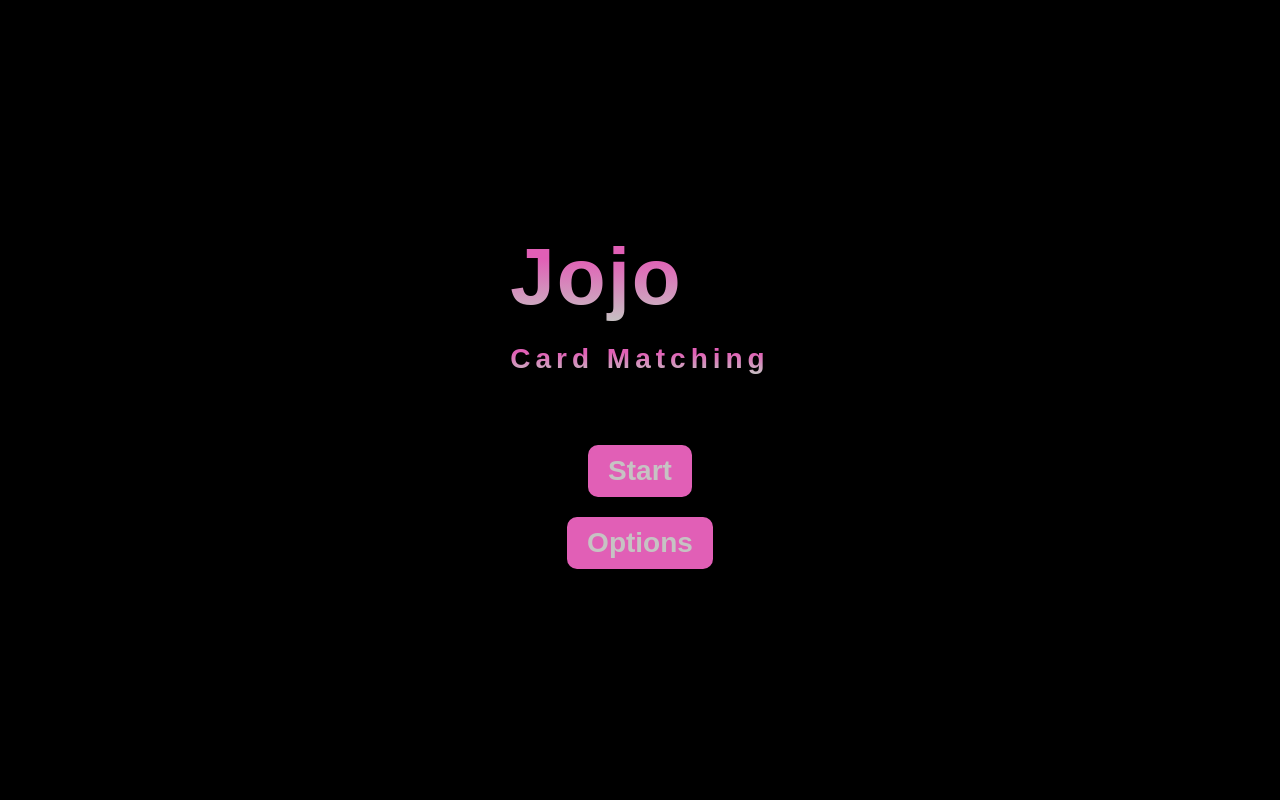
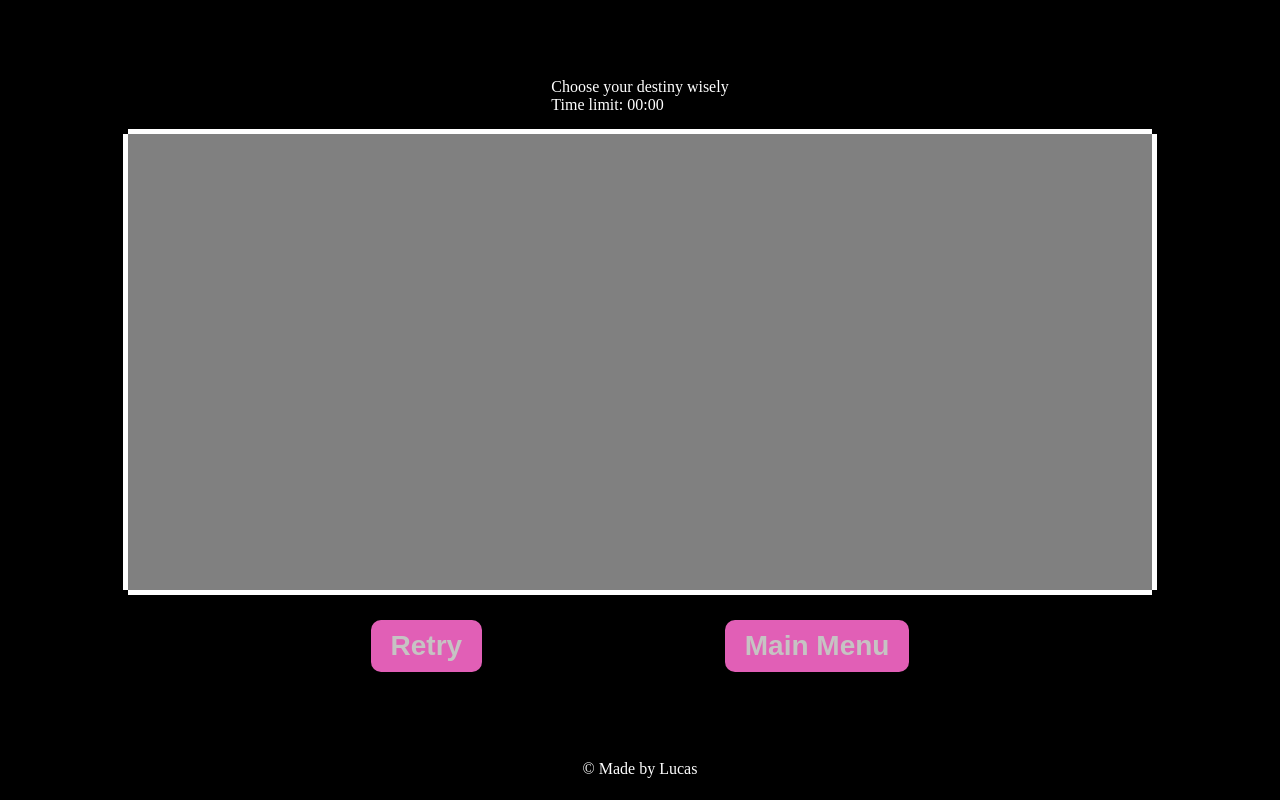
Before and after one commit to Nibirutta/jojo-card-game, a plain HTML site: page index.html in a window 1280 px wide. Drawn offline with Linux system fonts and the light colour scheme.

Commit message:
Basic board done in css

```diff
--- /dev/null
+++ b/css/board.css
@@ -0,0 +1,27 @@
+.board-conteiner {
+    display: flex;
+    flex-direction: column;
+    justify-content: center;
+    align-items: center;
+    width: 80%;
+    gap: 20px;
+}
+
+#card-board {
+    display: grid;
+    width: 100%;
+    height: 60%;
+    background-color: gray;
+    box-shadow: -5px 0px 0px 0px white,
+        5px 0px 0px 0px white,
+        0px -5px 0px 0px white,
+        0px 5px 0px 0px white;
+    grid-template-columns: repeat(3, 1fr);
+}
+
+#board-options {
+    display: flex;
+    justify-content: space-evenly;
+    width: 100%;
+    padding: 10px 20px;
+}
--- /dev/null
+++ b/css/footer.css
@@ -0,0 +1,5 @@
+#main-footer {
+    display: flex;
+    height: 5vh;
+    justify-content: center;
+}
--- a/css/main.css
+++ b/css/main.css
@@ -4,20 +4,37 @@
 }
 
 body {
-    display: flex;
-    justify-content: center;
     background-color: black;
-    /*
-    background-image:
-        linear-gradient(rgba(0, 0, 0, 0.25), rgba(0, 0, 0, 0.25)),
-        var(--background-image);
-    */
-    background-size: cover;
     color: white;
     width: 100vw;
     height: 100vh;
 }
 
-.hidden {
-    display: none;
+#main-display {
+    display: flex;
+    justify-content: center;
+    height: 95vh;
+    /*
+    background-image:
+        linear-gradient(rgba(0, 0, 0, 0.25), rgba(0, 0, 0, 0.25)),
+        var(--background-image);
+    background-size: cover;
+    */
 }
+
+.standard-button {
+    background-color: var(--primary-color);
+    border-radius: 10px;
+    font-size: 1.75rem;
+    font-weight: 700;
+    color: var(--tertiary-color);
+    font-family: var(--main-font);
+    padding: 10px 20px;
+    border: 0px;
+    cursor: pointer;
+}
+
+.standard-button:hover {
+    background-color: var(--hover-button-color);
+    transition: 0.3s;
+}
--- /dev/null
+++ b/css/mediaqueries.css
@@ -0,0 +1,3 @@
+.hidden {
+    display: none;
+}
--- a/css/menu.css
+++ b/css/menu.css
@@ -1,6 +1,6 @@
 /* MENU PRINCIPAL */
 
-.main-conteiner {
+.menu-conteiner {
     display: flex;
     flex-direction: column;
     justify-content: center;
@@ -8,24 +8,24 @@
     width: 70%;
 }
 
-.main-conteiner #title {
+.menu-conteiner #title {
     font-family: var(--title-font);
     color: var(--primary-color);
 }
 
-.main-conteiner #title h1 {
+.menu-conteiner #title h1 {
     font-size: 5rem;
     margin-bottom: 20px;
     letter-spacing: 2px;
 }
 
-.main-conteiner #title h3 {
+.menu-conteiner #title h3 {
     font-size: 1.75rem;
     letter-spacing: 5px;
     margin-bottom: 60px;
 }
 
-.main-conteiner #title h1, h3 {
+.menu-conteiner #title h1, h3 {
     background-image: linear-gradient(to top, var(--tertiary-color), var(--primary-color) 70%);
     background-clip: text;
     -webkit-background-clip: text;
@@ -39,20 +39,3 @@
     align-items: center;
     gap: 20px;
 }
-
-.standard-button {
-    background-color: var(--primary-color);
-    border-radius: 10px;
-    font-size: 1.75rem;
-    font-weight: 700;
-    color: var(--tertiary-color);
-    font-family: var(--main-font);
-    padding: 10px 20px;
-    border: 0px;
-    cursor: pointer;
-}
-
-.standard-button:hover {
-    background-color: var(--hover-button-color);
-    transition: 0.3s;
-}
--- a/index.html
+++ b/index.html
@@ -6,10 +6,14 @@
     <link rel="stylesheet" href="css/vars.css">
     <link rel="stylesheet" href="css/main.css">
     <link rel="stylesheet" href="css/menu.css">
+    <link rel="stylesheet" href="css/board.css">
+    <link rel="stylesheet" href="css/footer.css">
+    <link rel="stylesheet" href="css/mediaqueries.css">
     <title>Jojo Card Matching Game</title>
 </head>
     <body>
-        <div id="menu" class="main-conteiner">
+        <main id="main-display" class="">
+            <div id="menu" class="menu-conteiner hidden">
                 <div id="title">
                     <h1>Jojo</h1>
                     <h3>Card Matching</h3>
@@ -23,8 +27,56 @@
                     </div>
                 </div>
             </div>
-        <div id="board" class="hidden">
-
+            <div id="board" class="board-conteiner">
+                <div id="board-title">
+                    <div id="board-text">
+                        <p>Choose your destiny wisely</p>
                     </div>
+                    <div id="board-timer">
+                        <span>Time limit:</span>
+                        <span>00:00</span>
+                    </div>
+                </div>
+                <div id="card-board">
+                    <div id="card1">
+                        <img src="" alt="">
+                    </div>
+                    <div id="card2">
+                        <img src="" alt="">
+                    </div>
+                    <div id="card3">
+                        <img src="" alt="">
+                    </div>
+                    <div id="card4">
+                        <img src="" alt="">
+                    </div>
+                    <div id="card5">
+                        <img src="" alt="">
+                    </div>
+                    <div id="card6">
+                        <img src="" alt="">
+                    </div>
+                    <div id="card7">
+                        <img src="" alt="">
+                    </div>
+                    <div id="card8">
+                        <img src="" alt="">
+                    </div>
+                </div>
+                <div id="board-options">
+                    <div>
+                        <button id="retry-button" class="standard-button">Retry</button>
+                    </div>
+                    <div>
+                        <button id="return-to-menu-button" class="standard-button">Main Menu</button>
+                    </div>
+                </div>
+            </div>
+        </main>
+        <footer id="main-footer" class="">
+            <div>
+                <p>&copy Made by Lucas</p>
+            </div>
+        </footer>
     </body>
 </html>
```
Lines whose indentation alone changed are shown as unchanged.
